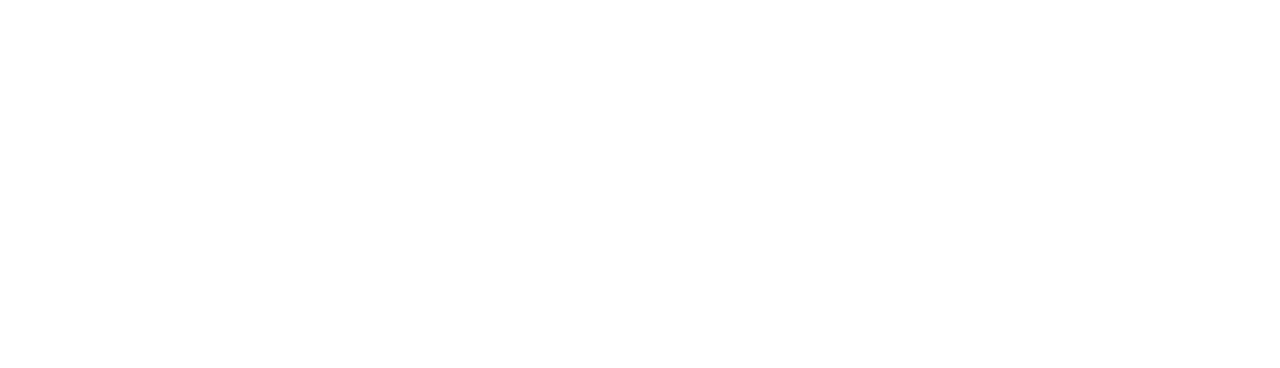
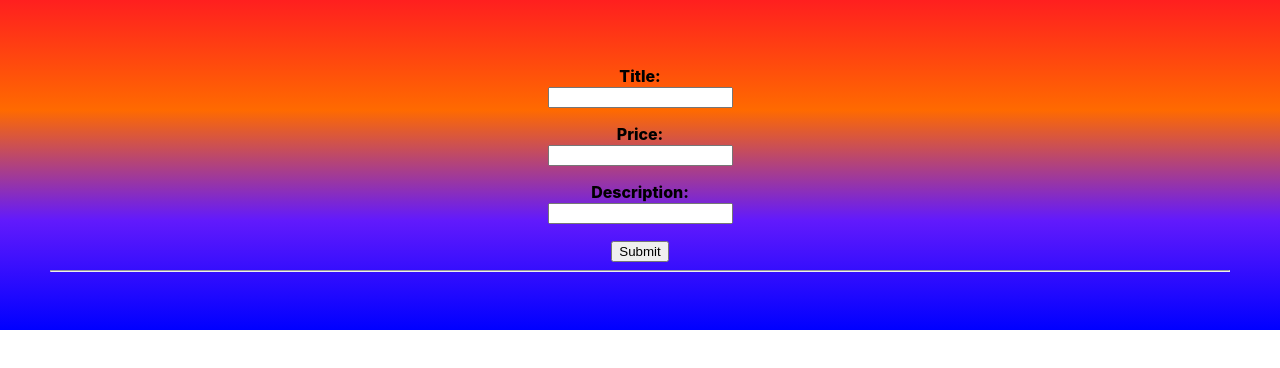
Before and after one commit to PaulDeUlloa/MERN_Product_Manager, a React (Create React App) app in the folder client/: page / in a window 1280 px wide. Before the commit this address had no page. Shown: the top 368 px of the page. Built offline with nearby package versions, Linux system fonts and the light colour scheme; no server answers.

Commit message:
upon app start up, it will load up the dashboard. and once a product has been updated it will redirect to the dashboard.

```diff
--- a/client/src/App.js
+++ b/client/src/App.js
@@ -9,7 +9,7 @@
   return (
     <div className="App">
       <Routes>
-        <Route path="/api/products" element={<Main />} />
+        <Route path="/" element={<Main />} />
         <Route path="/api/products/:id" element={<Detail />} />
         <Route path="/products/:id/edit" element={<Update />} />
       </Routes>
--- a/client/src/views/Update.jsx
+++ b/client/src/views/Update.jsx
@@ -27,7 +27,7 @@
         price,
         description,
       })
-      .then(() => navigate("/api/products"))
+      .then(() => navigate("/"))
       .catch((err) => console.error(err));
   };
 
```
